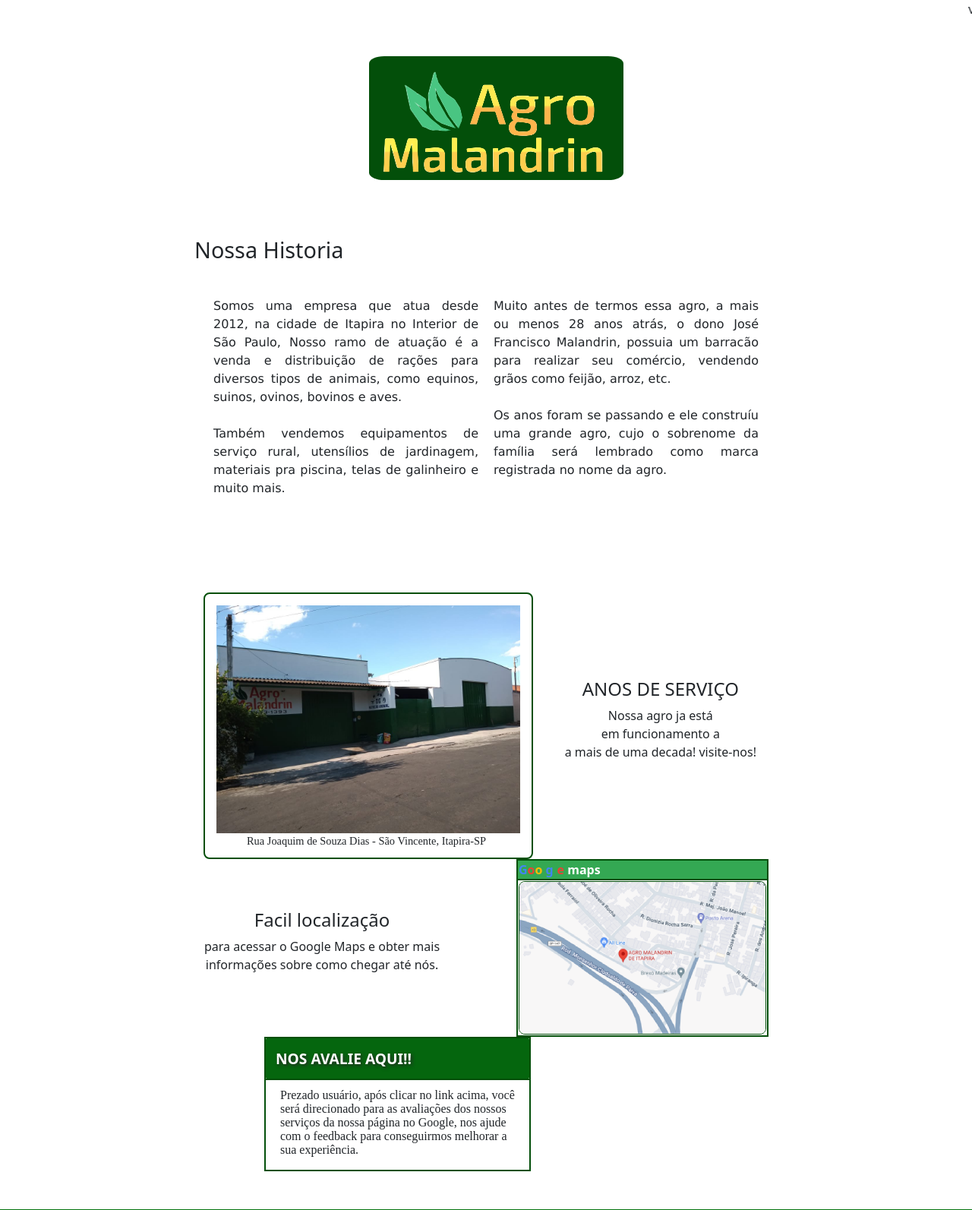
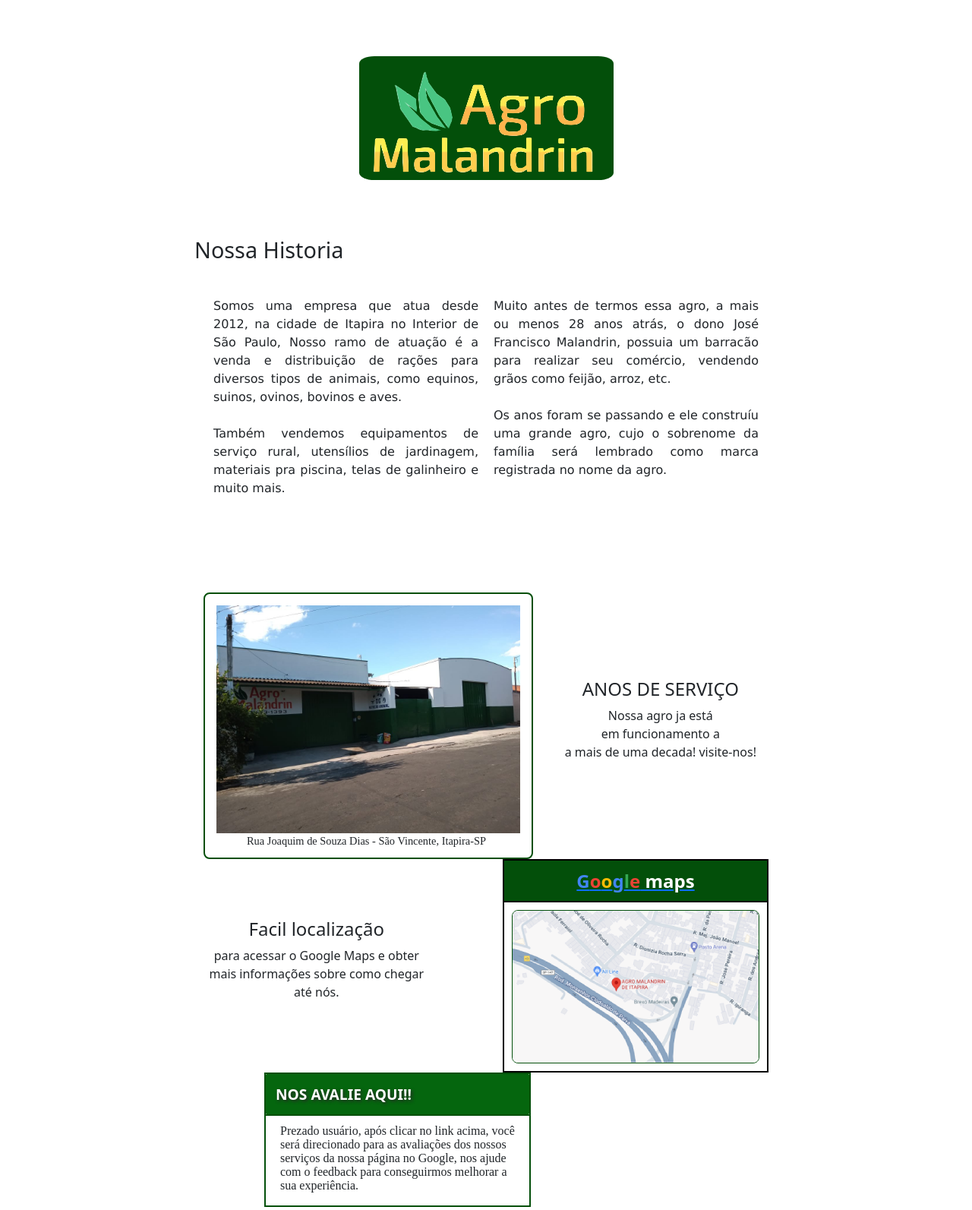
Before and after one commit to VictorH131/Projeto_AgroMalandrin_new, a PHP site: page / in a window 1280 px wide. Shown: the part 154-1747 px from the top of the page at 76% size. Run offline with PHP 8.4, Linux system fonts and the light colour scheme.

Commit message:
correção de erros no index

```diff
--- a/estilos/estilo2.css
+++ b/estilos/estilo2.css
@@ -562,14 +562,23 @@
         text-align: justify;
     }
 
+    #home #ads{
+        display: flex;
+            justify-content: center; /* Centraliza horizontalmente */
+            align-items: center; /* Centraliza verticalmente */
 
-    #home #logo{
+            margin: 0;
+    }
+
+    #home #ads #logo{
         /* a logo que fica no home*/
-        margin-left: 30%;
-        margin-right: 50%;
+        max-width: 100%; /* Mantém a imagem responsiva */
+        height: auto;
         margin-bottom: 70px;
         border-radius: 6%;
     }
+
+
 
 
     #home #foto1 #foto{
@@ -614,34 +683,62 @@
 
 
 
+#foto2 #titulo google-logo {
+    font-size: 1.8em;
+    font-weight: bold;
+    cursor: pointer;
+    display: inline-block;
+        }
 
+        #foto2 .google-logo span {
+        transition: text-shadow 0.3s ease-in-out, transform 0.3s ease-in-out;
+    }
 
-#home #foto2 #texto p:hover{
-    color: #034F0A;
-}
+    /* Cores da logo do Google */
+    #foto2 .g {
+        color: #4285F4;
+    }
+    #foto2 .o1 {
+        color: #EA4335;
+    }
+    #foto2 .o2 {
+        color: #FBBC05;
+    }
+    #foto2 .g2 {
+        color: #4285F4;
+    }
+    #foto2 .l {
+        color: #34A853;
+    }
+    #foto2 .e {
+        color: #EA4335;
+    }
 
 
 
-
-#home #foto2 #linkMaps{
-text-decoration: none;
-margin-left: 100px;
+    #foto2 table {
+width: 100%; /* Ajuste conforme necessário */
+border-collapse: collapse; /* Remove os espaços entre as bordas das células */
+/* Removido a borda de 2px da tabela */
 }
 
-#home #foto2 #maps {
-border: solid 2px #034F0A;
-border-radius: 8px;
+#foto2 th, #foto2 td {
+padding: 10px; /* Espaçamento interno */
+text-align: left; /* Alinhamento à esquerda para as células */
+border: 2px solid #000; /* Borda de 2px nas células */
 }
 
-#home #foto2 #maps #titulo {
-border: 2px solid #034F0A;
-
-color: #fff;
-background-color: #34A853;
+#foto2 th {
+font-size: 1.5em; /* Aumenta o tamanho da fonte dos cabeçalhos */
+background-color: #034F0A; /* Fundo verde escuro para os cabeçalhos */
+color: #fff; /* Texto branco para contraste */
+text-align: center; /* Centraliza o texto dos cabeçalhos */
+text-decoration: none;
 }
 
-#home #foto2 #maps #titulo:hover{
-font-size: 2.3em;
+#foto2 table:hover th {
+font-size: 2em; /* Aumenta ainda mais ao passar o mouse */
+transition: font-size 0.3s ease; /* Suaviza a transição */
 }
 
 
--- a/index.php
+++ b/index.php
@@ -5,6 +5,7 @@
     <meta name="viewport" content="width=device-width, initial-scale=1.0">
     <title>Home - Agro Malandrin</title>
     <style>
+
         #foto2 #titulo google-logo {
         font-size: 1.8em;
         font-weight: bold;
@@ -12,34 +13,68 @@
         display: inline-block;
             }
 
-.google-logo span {
+            #foto2 .google-logo span {
             transition: text-shadow 0.3s ease-in-out, transform 0.3s ease-in-out;
         }
 
         /* Cores da logo do Google */
-.g {
+        #foto2 .g {
             color: #4285F4;
         }
-.o1 {
+        #foto2 .o1 {
             color: #EA4335;
         }
-.o2 {
+        #foto2 .o2 {
             color: #FBBC05;
         }
-.g2 {
+        #foto2 .g2 {
             color: #4285F4;
         }
-.l {
+        #foto2 .l {
             color: #34A853;
         }
-.e {
+        #foto2 .e {
             color: #EA4335;
         }
 
-/* Efeito de brilho ao passar o mouse */
-.google-logo:hover span {
-    text-shadow: 0 0 10px rgba(255, 255, 255, 0.7);
-    transform: scale(1.1);
+
+
+        #foto2 table {
+    width: 100%; /* Ajuste conforme necessário */
+    border-collapse: collapse; /* Remove os espaços entre as bordas das células */
+    /* Removido a borda de 2px da tabela */
+}
+
+#foto2 th, #foto2 td {
+    padding: 10px; /* Espaçamento interno */
+    text-align: left; /* Alinhamento à esquerda para as células */
+    border: 2px solid #000; /* Borda de 2px nas células */
+}
+
+#foto2 th {
+    font-size: 1.5em; /* Aumenta o tamanho da fonte dos cabeçalhos */
+    background-color: #034F0A; /* Fundo verde escuro para os cabeçalhos */
+    color: #fff; /* Texto branco para contraste */
+    text-align: center; /* Centraliza o texto dos cabeçalhos */
+    text-decoration: none;
+}
+
+#foto2 table:hover th {
+    font-size: 2em; /* Aumenta ainda mais ao passar o mouse */
+    transition: font-size 0.3s ease; /* Suaviza a transição */
+}
+
+#home #foto2 #foto #descricao {
+        align-items: center;
+        padding-left: 10%;
+        padding-right: 10%;
+        margin-top: 0px;
+        margin-bottom: 0px;
+        font-size: 0.9em;
+        font-family: 'Times New Roman', Times, serif;
+    }
+    #foto2 #descricao{
+        width: 40%;
     }
     </style>
 </head>
@@ -52,11 +87,11 @@ include_once 'includes/header.php'
 <marquee> visite-nos em Nossa Loja </marquee>
 
 <main id="home">
+    <div id="ads">
 
-    <picture>
-        <source media="(min-width: 992px)" srcset="multimidia/logo/Logo_Home.png">
-        <img src="multimidia/logo_Home_mob.png" alt="logo Agro malandrin" id="logo">
-    </picture>
+            <img src="multimidia/logo/Logo_Home.png" alt="logo Agro malandrin" id="logo">
+
+    </div>
 
     <p class="title">Nossa Historia</p>
 
@@ -102,19 +137,18 @@ include_once 'includes/header.php'
                 <!-- foto2 -->
                 <div class="col-12 d-flex justify-content-between align-items-center" id="foto2">
 
-                    <div class="container_texto text-center">
+                    <div class="container_texto text-center" id="descricao">
                         <h4 class="texto-titulo">Facil localização</h4>
                         <p class="texto-menor">
                             para acessar o Google Maps e obter mais informações sobre como chegar até nós.
                         </p>
                     </div>
 
-                    <a href="https://www.google.com/maps/place/AGRO+MALANDRIN+DE+ITAPIRA+LTDA/@-22.447972,-46.8297805,17z/data=!4m14!1m7!3m6!1s0x94c8fdf2152fa27b:0xee9600c02ad02357!2sAGRO+MALANDRIN+DE+ITAPIRA+LTDA!8m2!3d-22.447977!4d-46.8272056!16s%2Fg%2F11frfsxnmw!3m5!1s0x94c8fdf2152fa27b:0xee9600c02ad02357!8m2!3d-22.447977!4d-46.8272056!16s%2Fg%2F11frfsxnmw?entry=ttu&g_ep=EgoyMDI0MDgyMS4wIKXMDSoASAFQAw%3D%3D" id="linkMaps">
+                    <a  target="_blank" href="https://www.google.com/maps/place/AGRO+MALANDRIN+DE+ITAPIRA+LTDA/@-22.447972,-46.8297805,17z/data=!4m14!1m7!3m6!1s0x94c8fdf2152fa27b:0xee9600c02ad02357!2sAGRO+MALANDRIN+DE+ITAPIRA+LTDA!8m2!3d-22.447977!4d-46.8272056!16s%2Fg%2F11frfsxnmw!3m5!1s0x94c8fdf2152fa27b:0xee9600c02ad02357!8m2!3d-22.447977!4d-46.8272056!16s%2Fg%2F11frfsxnmw?entry=ttu&g_ep=EgoyMDI0MDgyMS4wIKXMDSoASAFQAw%3D%3D" id="linkMaps">
                         <table id="maps">
                             <th id="titulo">
                                 <div class="google-logo">
-                                    <span class="g">G</span><span class="o1">o</span><span class="o2">o</span>
-                                    <span class="g2">g</span><span class="l">l</span><span class="e">e</span>
+                                    <span class="g">G</span><span class="o1">o</span><span class="o2">o</span><span class="g2">g</span><span class="l">l</span><span class="e">e</span>
                                     maps
                                 </div>
                             </th>
@@ -133,7 +167,7 @@ include_once 'includes/header.php'
                 <div class="col-12 d-flex justify-content-between align-items-center" id="avaliacao">
 
                     <table id="tabel">
-                        <th id="titulo"> <a href="https://www.google.com/search?gs_ssp=eJzj4tVP1zc0TCtKK67Iyy03YLRSNaiwNEm2SEtJMzI0NUpLNDJPsjKoSE21NDMwSDYwSkwxMDI2NffiS0wvylfITcxJzEspyswDAObcFWM&q=agro+malandrin&rlz=1C1GCEA_enBR1115BR1115&oq=agro+ma&gs_lcrp=EgZjaHJvbWUqEAgCEC4YrwEYxwEYgAQYjgUyBggAEEUYOTIGCAEQRRg7MhAIAhAuGK8BGMcBGIAEGI4FMgcIAxAAGIAEMgcIBBAAGIAEMgYIBRBFGDwyBggGEEUYPDIGCAcQRRg80gEINzI4N2owajeoAgCwAgA&sourceid=chrome&ie=UTF-8#lrd=0x94c8fdf2152fa27b:0xee9600c02ad023divid="link"> NOS AVALIE AQUI!!</a> </th>
+                        <th id="titulo"> <a  target="_blank" href="https://www.google.com/search?gs_ssp=eJzj4tVP1zc0TCtKK67Iyy03YLRSNaiwNEm2SEtJMzI0NUpLNDJPsjKoSE21NDMwSDYwSkwxMDI2NffiS0wvylfITcxJzEspyswDAObcFWM&q=agro+malandrin&rlz=1C1GCEA_enBR1115BR1115&oq=agro+ma&gs_lcrp=EgZjaHJvbWUqEAgCEC4YrwEYxwEYgAQYjgUyBggAEEUYOTIGCAEQRRg7MhAIAhAuGK8BGMcBGIAEGI4FMgcIAxAAGIAEMgcIBBAAGIAEMgYIBRBFGDwyBggGEEUYPDIGCAcQRRg80gEINzI4N2owajeoAgCwAgA&sourceid=chrome&ie=UTF-8#lrd=0x94c8fdf2152fa27b:0xee9600c02ad023divid="link> NOS AVALIE AQUI!!</a> </th>
 
                         <tr>
                             <td>
@@ -157,7 +191,6 @@ include_once 'includes/header.php'
 
 
 
-
     </div>
 </main>
 
```
Also changed, not shown: other parts of estilos/estilo2.css (+61 -0 lines). Lines whose indentation alone changed are shown as unchanged.
